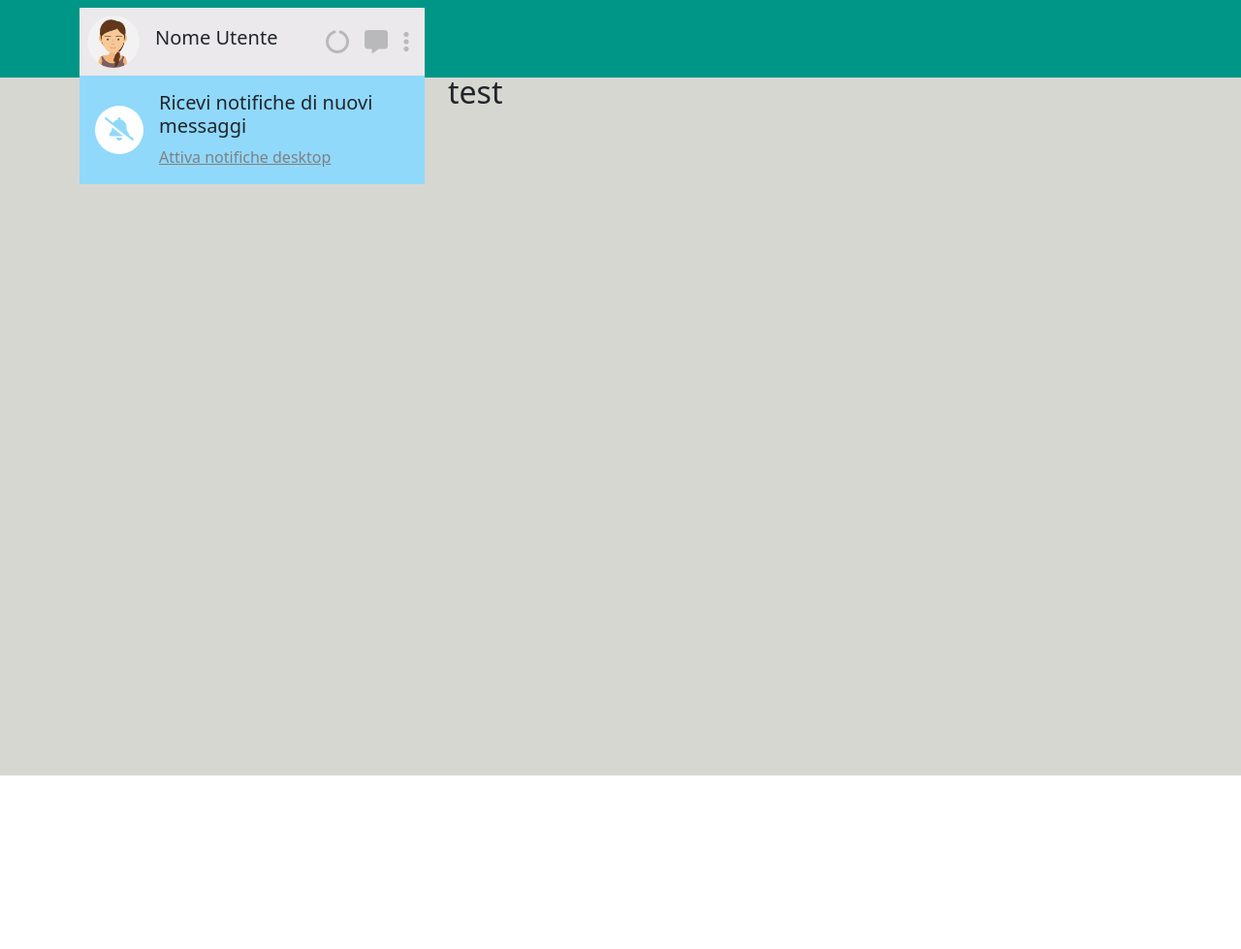
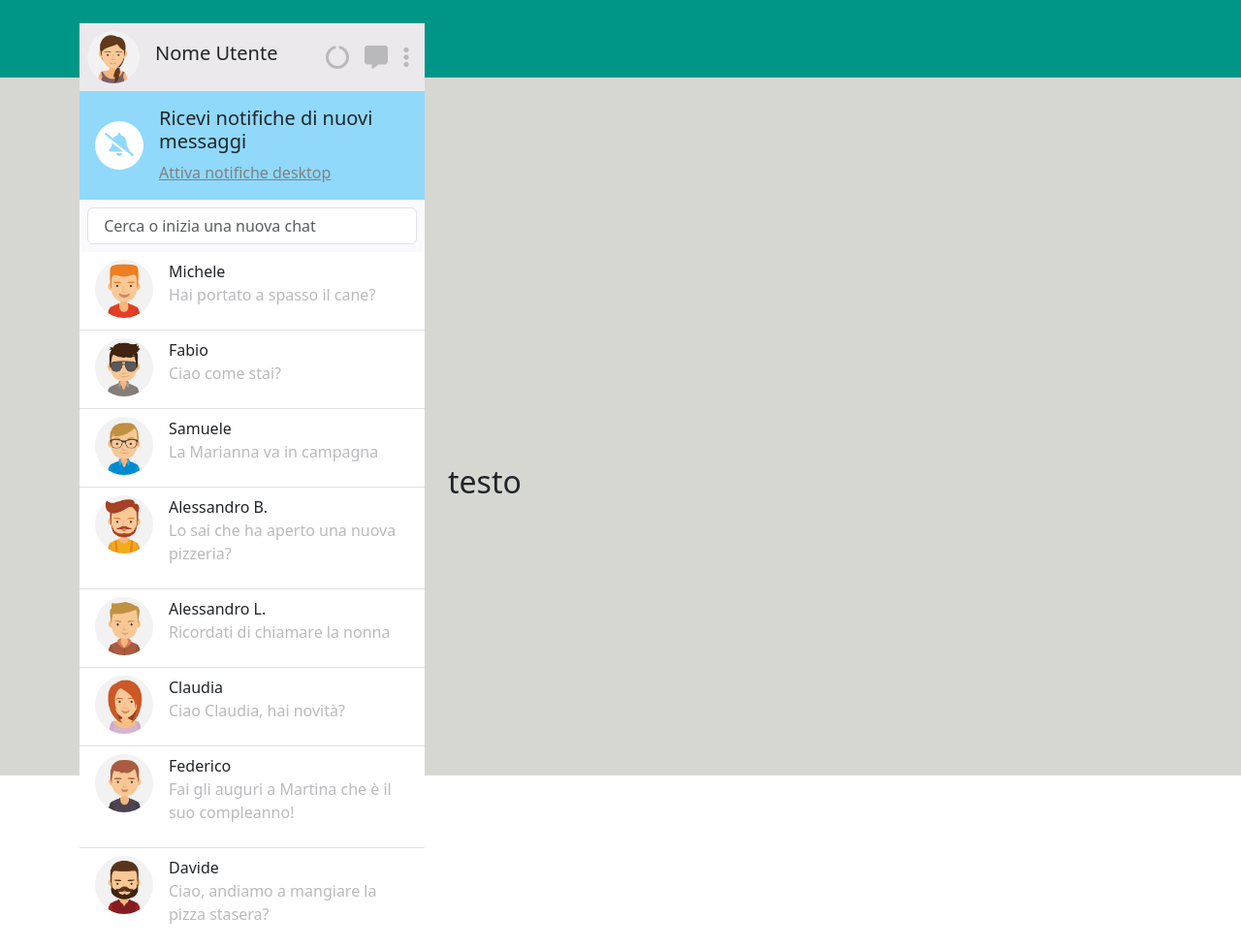
Before and after one commit to AlessioConsolo/vue-boolzapp, a plain HTML site: page index.html in a window 1280 px wide. Shown: the whole page at 97% size. Before the commit the page ends 800 px from the top, so only its background shows below. Drawn offline with nearby package versions, Linux system fonts and the light colour scheme.

Commit message:
[UPD] Added contact list with v-for

```diff
--- a/css/style.css
+++ b/css/style.css
@@ -40,3 +40,18 @@ body {
   height: 50px;
   width: 50px;
 }
+
+.search-bar {
+  background-color: #fafafc;
+}
+
+.contact-list img {
+  height: 60px;
+  border-radius: 50%;
+}
+
+/* ------------- UTILITY CLASSES ------------- */
+
+.gray {
+  color: #bab9bc;
+}
--- a/index.html
+++ b/index.html
@@ -23,7 +23,7 @@
     <div id="app">
       <div class="container-fluid bg-green-gray vh-100">
         <div class="container">
-          <div class="row justify-content-center align-items-center pt-2">
+          <div class="row justify-content-center align-items-center pt-4">
             <div class="user-section col-4">
               <div
                 class="profile-content d-flex justify-content-between align-items-center"
@@ -67,9 +67,34 @@
                   <a class="notifiche" href="">Attiva notifiche desktop</a>
                 </div>
               </div>
+              <div class="search-bar p-2">
+                <input
+                  type="text"
+                  class="form-control"
+                  aria-label="Sizing example input"
+                  aria-describedby="inputGroup-sizing-default"
+                  placeholder=" Cerca o inizia una nuova chat"
+                />
+              </div>
+              <div class="contact-list">
+                <ul class="list-group list-group-flush">
+                  <li
+                    class="list-group-item d-flex"
+                    v-for="(contact,index) in contacts"
+                  >
+                    <div class="icon-profile">
+                      <img :src="contact.avatar" alt="" />
+                    </div>
+                    <div class="chats ps-3">
+                      {{ contact.name }}
+                      <p class="gray">{{ contact.messages[0].message }}</p>
+                    </div>
+                  </li>
+                </ul>
+              </div>
             </div>
             <div class="col-8">
-              <h2>test</h2>
+              <h2>testo</h2>
             </div>
           </div>
         </div>
```
